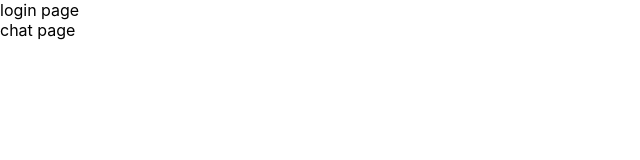
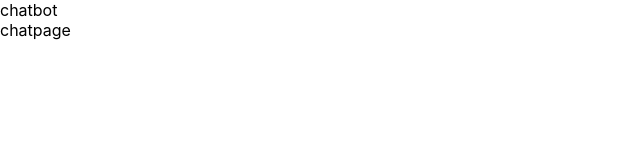
Before and after one commit to shivam-Purohit/CLIhelper, a React (Create React App) app: page / in a window 1280 px wide. Shown: the top 160 px of the page, without its empty margins (0-640 px from the left). Built offline with nearby package versions, Linux system fonts and the light colour scheme.

Commit message:
second push

```diff
--- a/package.json
+++ b/package.json
@@ -6,6 +6,7 @@
     "@testing-library/jest-dom": "^5.16.5",
     "@testing-library/react": "^13.4.0",
     "@testing-library/user-event": "^13.5.0",
+    "bootstrap": "^5.2.3",
     "react": "^18.2.0",
     "react-dom": "^18.2.0",
     "react-scripts": "5.0.1",
--- a/src/App.js
+++ b/src/App.js
@@ -1,14 +1,15 @@
-import { isDisabled } from '@testing-library/user-event/dist/utils';
+
 import React from 'react';
-import LoginPage from './LoginPage';
-import ChatPage from './ChatPage';
+
+import ChatBot from './components/ChatBot';
+import ChatPage from './components/ChatPage';
 
 
 function App() {
   return (
     <div>
-     <LoginPage></LoginPage>
-    <ChatPage></ChatPage>
+    <ChatBot ></ChatBot>  {/*on the right and fixed */}
+    <ChatPage></ChatPage> {/*on the left */}
     </div>
 
   );
--- a/src/LoginPage.js
+++ /dev/null
@@ -1,9 +0,0 @@
-import React from "react";
-
-function LoginPage() {
-    return (
-      <div>login page</div>
-    );
-  }
-
-  export default LoginPage;
--- /dev/null
+++ b/src/components/ChatBot.css
@@ -0,0 +1,5 @@
+.chatbot{
+    position: fixed;
+    margin-left: 200px;
+     margin-top: 200px;
+}
--- /dev/null
+++ b/src/components/ChatBot.js
@@ -0,0 +1,10 @@
+import React from "react";
+import './ChatBot.css'
+
+function ChatBot() {
+    return (
+      <div id="chatbot">chatbot</div>
+    );
+  }
+
+  export default ChatBot;
--- /dev/null
+++ b/src/components/ChatPage.css
@@ -0,0 +1,3 @@
+#ChatPage{
+
+}
--- a/src/ChatPage.js
+++ b/src/components/ChatPage.js
@@ -1,9 +1,11 @@
 import React from "react";
-
+import './ChatPage.css'
 
 function ChatPage() {
     return (
-      <div>chat page</div>
+      <div id="chatpage">
+         chatpage
+      </div>
     );
   }
 
```
Also changed, not shown: src/App.css (+3 -6 lines), 1 other file (tests, documents, lock files or other folders).
